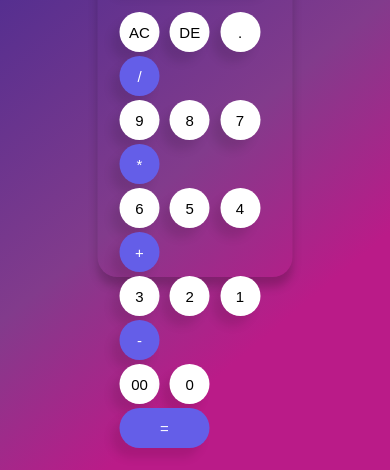
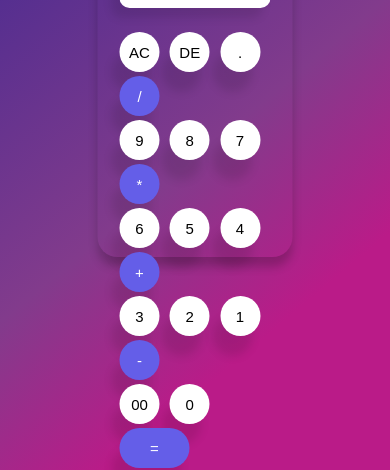
Before and after one commit to Tgabriel05/t_gabriel05, a plain HTML site: page index.html in a window 390 px wide. Shown: the part 390-860 px from the top of the page. Drawn offline with Linux system fonts and the light colour scheme.

Commit message:
Update style.css

```diff
--- a/style.css
+++ b/style.css
@@ -1,3 +1,4 @@
+
 
 @import url('https://fonts.googleapis.com/css2?family=Nova+Square&family=Silkscreen&display=swap');
 
@@ -21,6 +22,7 @@ body{
   box-shadow: 0 10px 10px rgba(0, 0, 0, 0.2);
   border-radius: 20px;
   padding: 20px;
+  box-sizing: border-box;
 }
 form input{
   width: 60px;
@@ -29,7 +31,7 @@ form input{
   border-radius: 20px ;
   border: none;
   background: #fff;
-  box-shadow: -8px 10px 10px rgba(0, 0, 0, 0.1);
+  box-shadow: -8px 20px 10px rgba(0, 0, 0, 0.1);
   font-size: 15px;
   cursor: pointer;
 }
@@ -38,7 +40,7 @@ input.operator{
   color: #fff;
 }
 input.equal{
-  width: 130px;
+  width: 45%;
 }
 .display{
   margin-bottom: 20px;
@@ -47,7 +49,7 @@ input.equal{
 }
 .display input{
   justify-content: flex-end;
-  flex: 1;
+  width: 100%;
   text-align: right;
   padding: 5px;
   border: none;
@@ -66,7 +68,5 @@ input.equal{
     width: 40px;
     height: 40px;
   }
-  input.equal{
-    width:90px
 
 }
```
